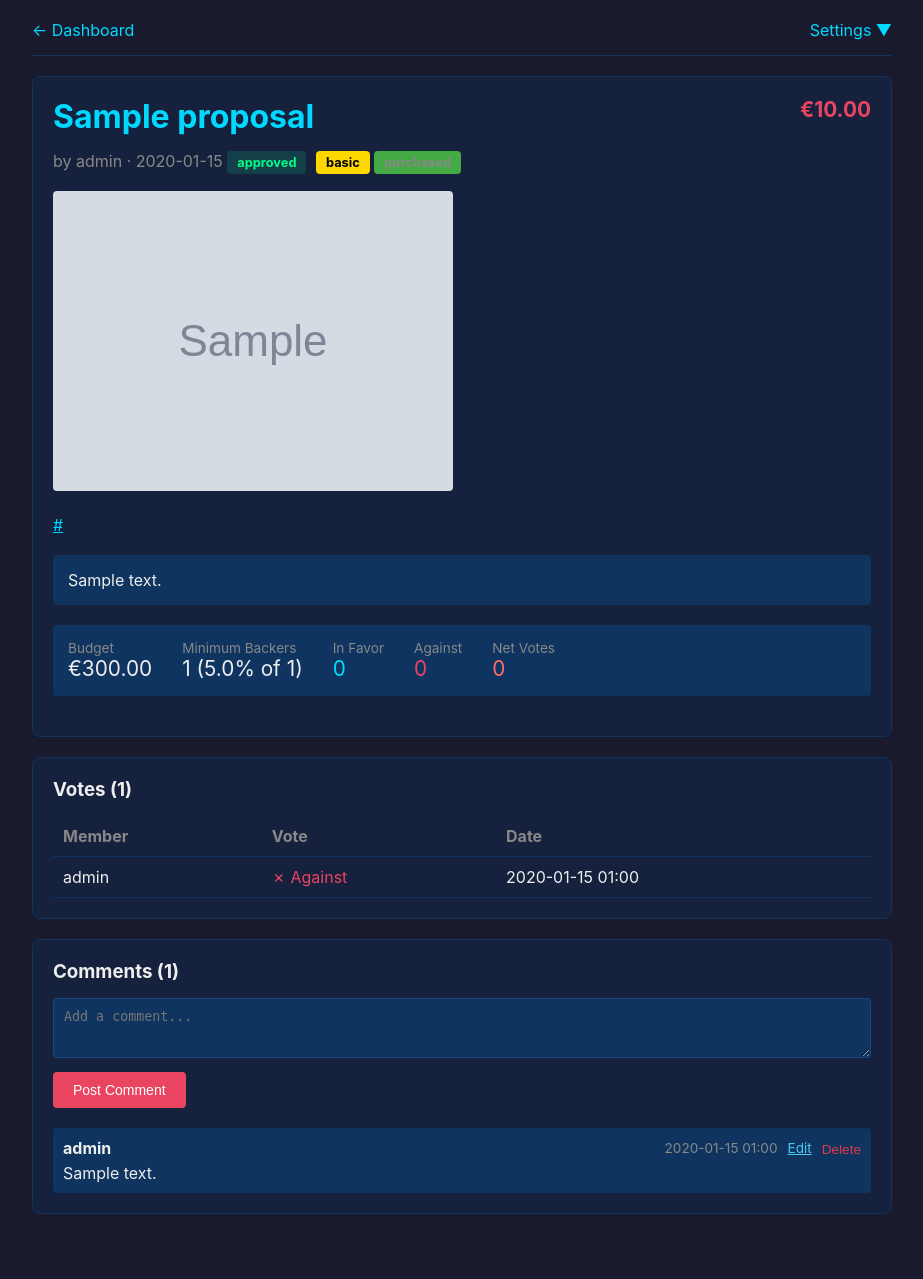
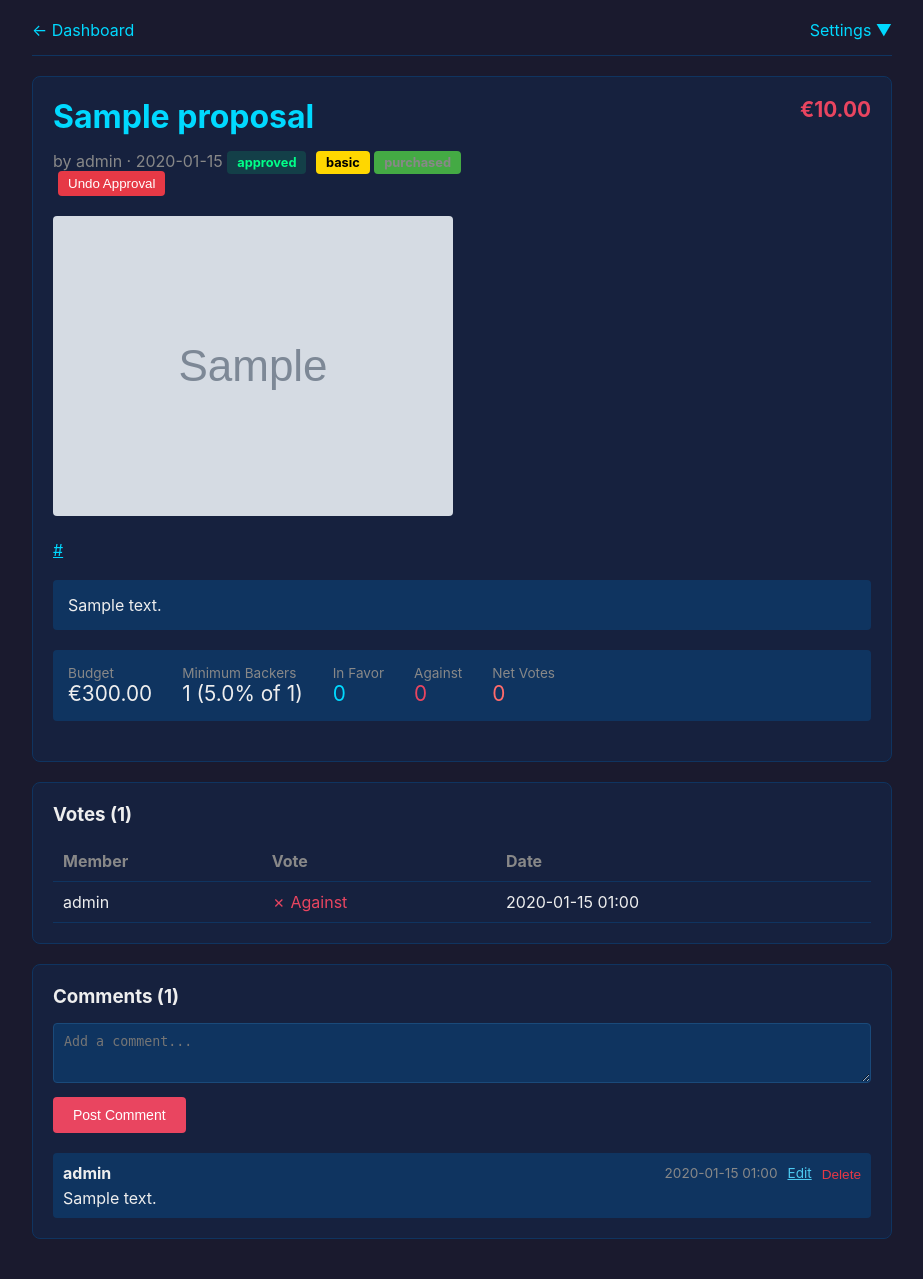
Before and after one commit to makespacemadrid/manavote, a Flask app: page /proposal/1 in a window 1280 px wide. Shown: the whole page, without its empty margins (178-1101 px from the left). Before the commit the page ends 1214 px from the top, so only its background shows below. Run offline with Flask 3, Linux system fonts and the light colour scheme; the visitor is signed in with stand-in values (Sample User, id 1); data comes from the database, SQL or seed files in the repository; tables that the repository leaves empty hold one stand-in row (values such as "Sample post"); grey boxes marked "Sample" are stand-in pictures; parts of the project's set-up code (start-up, migrations or seed data) failed here and were passed over.

Commit message:
Add undo approval button for admins

```diff
--- a/templates/proposal_detail.html
+++ b/templates/proposal_detail.html
@@ -44,6 +44,12 @@
                 {% if proposal.status == 'approved' and proposal.amount > 50 %}<span class="status" style="background: #9b59b622; color: #9b59b6; margin-left: 5px;">{{ 'expensive'|lang }}</span>{% endif %}
                 {% if proposal.status == 'approved' and not proposal.basic_supplies and proposal.amount <= 50 %}<span class="status" style="background: #00d9ff22; color: #00d9ff; margin-left: 5px;">{{ 'standard'|lang }}</span>{% endif %}
                 {% if proposal.purchased_at %}<span class="status" style="background: #4a4;">{{ 'purchased'|lang }}</span>{% endif %}
+                {% if session.is_admin and proposal.status == 'approved' %}
+                <form method="GET" action="{{ url_for('undo_approve', proposal_id=proposal.id) }}" style="display: inline;" onsubmit="return confirm('Undo approval? Budget will be restored.');">
+                    <input type="hidden" name="csrf_token" value="{{ csrf_token() }}"/>
+                    <button type="submit" style="background: #e63946; color: white; border: none; padding: 5px 10px; border-radius: 4px; cursor: pointer; margin-left: 5px;">Undo Approval</button>
+                </form>
+                {% endif %}
             </p>
         </div>
         <div class="proposal-amount">€{{ "%.2f"|format(proposal.amount) }}</div>
```
